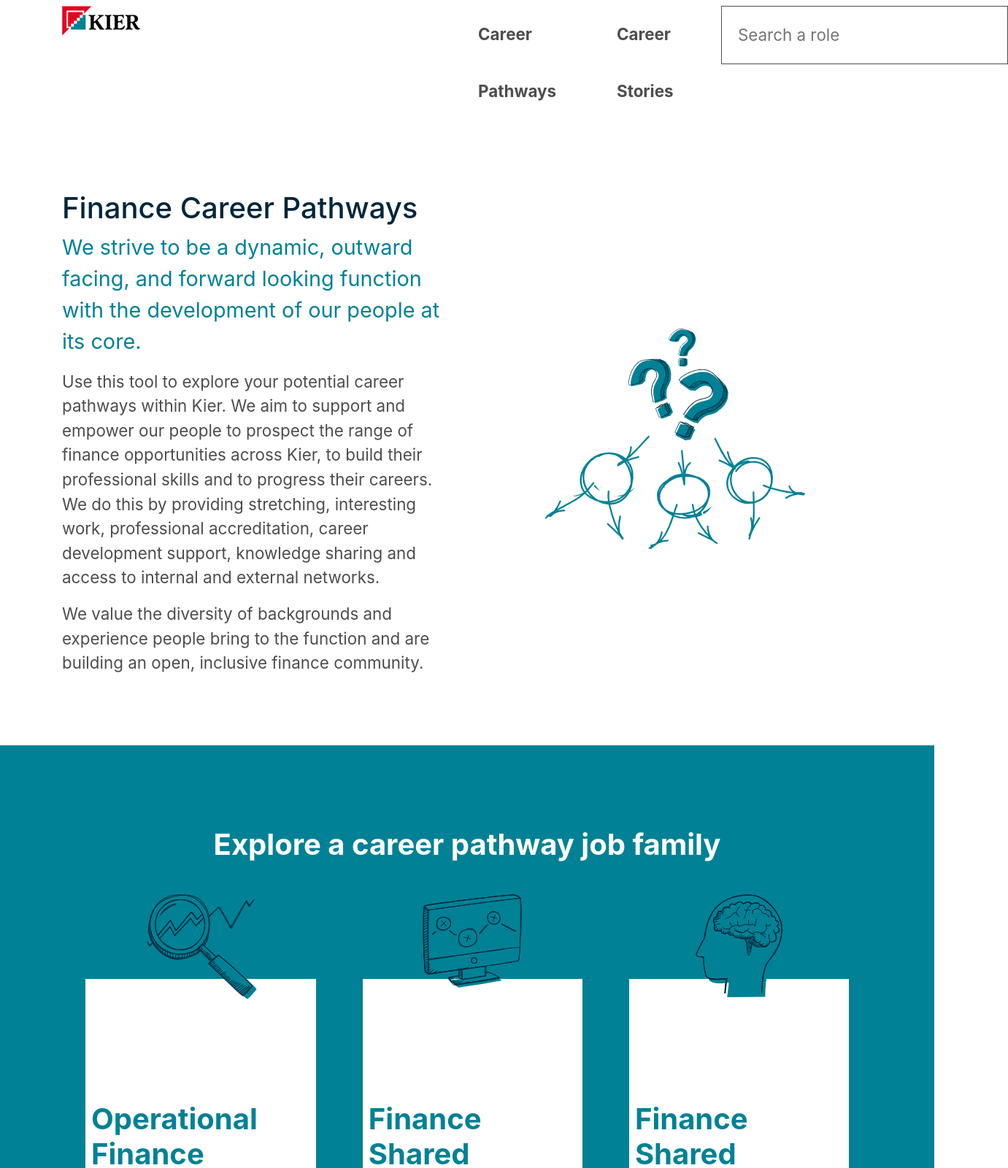
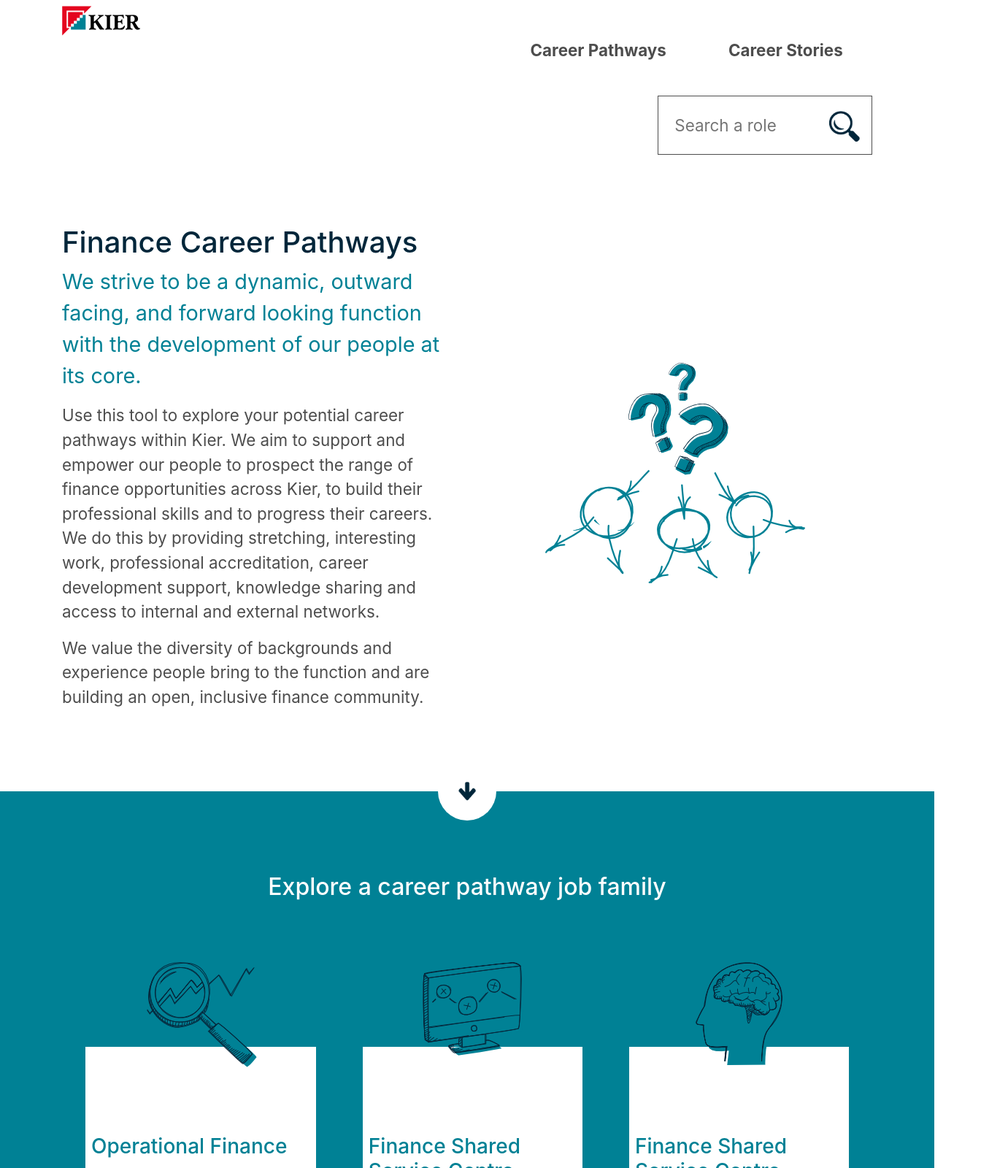
Before and after one commit to erkindunya/carersPath, a website with bundled scripts: page index.html in a window 1280 px wide. Shown: the part 40-1640 px from the top of the page at 73% size, 1381 px wide, since content can reach past the window. Built offline with nearby package versions, Linux system fonts and the light colour scheme.

Commit message:
Styling Changes, Started subnav

```diff
--- a/index.html
+++ b/index.html
@@ -1,5 +1,6 @@
 <!DOCTYPE html>
 <html lang="en">
+
 <head>
     <meta charset="UTF-8">
     <meta name="viewport" content="width=device-width, initial-scale=1.0">
@@ -8,36 +9,39 @@
     <link rel="stylesheet" href="./node_modules/bootstrap/dist/css/bootstrap.css">
     <link rel="stylesheet" href="./styles/main.scss">
 </head>
+
 <body>
     <header class="container">
         <div class="row">
-            <div class="col-lg-6">
+            <div class="col-lg-4">
                 <img src="./images/logo.png" alt="Kier">
             </div>
-            <div class="col-lg-6">
-                <div class="row">
-                    <div class="col-lg-4">
-                        <a href="#">Career Pathways</a>
-                    </div>
-                    <div class="col-lg-3">
-                        <a href="#">Career Stories</a>
-                    </div>
-                    <div class="col-lg-5">
-                        <form class="search">
-                            <input type="text" name="search-input" id="search-input" placeholder="Search a role">
-                        </form>
-                    </div>
+            <div class="col-lg-8 text-right">
+                <a href="#" class="open-subnav">Career Pathways</a>
+                <a href="#">Career Stories</a>
+                <div class="search">
+                    <input type="text" name="search-input" id="search-input" placeholder="Search a role">
+                    <img src="./images/search.png">
                 </div>
             </div>
         </div>
+        </div>
     </header>
+    <section class="container sub-nav">
+        THIS WILL BE THE SUB NAVIGATION
+    </section>
     <section class="container">
         <div class="row align-items-center">
             <div class="col">
                 <h1>Finance Career Pathways</h1>
-                <p class="subtitle">We strive to be a dynamic, outward facing, and forward looking function with the development of our people at its core.</p>
-                <p>Use this tool to explore your potential career pathways within Kier. We aim to support and empower our people to prospect the range of finance opportunities across Kier, to build their professional skills and to progress their careers. We do this by providing stretching, interesting work, professional accreditation, career development support, knowledge sharing and access to internal and external networks.</p>
-                <p>We value the diversity of backgrounds and experience people bring to the function and are building an open, inclusive finance community.</p>
+                <p class="subtitle">We strive to be a dynamic, outward facing, and forward looking function with the development of our people
+                    at its core.</p>
+                <p>Use this tool to explore your potential career pathways within Kier. We aim to support and empower our people
+                    to prospect the range of finance opportunities across Kier, to build their professional skills and to
+                    progress their careers. We do this by providing stretching, interesting work, professional accreditation,
+                    career development support, knowledge sharing and access to internal and external networks.</p>
+                <p>We value the diversity of backgrounds and experience people bring to the function and are building an open,
+                    inclusive finance community.</p>
             </div>
             <div class="col text-center">
                 <img src="./images/pathways.png">
@@ -45,6 +49,9 @@
         </div>
     </section>
     <section class="light-banner">
+        <div class="arrow">
+            <img src="./images/down-arrow.png" />
+        </div>
         <div class="container">
             <div class="row">
                 <div class="col text-center">
@@ -55,10 +62,12 @@
                 <div class="pathway-box p-2">
                     <img src="./images/operational-finance.png" class="pathway-box-image">
                     <h3>Operational Finance</h3>
-                    <p>Lorem ipsum dolor sit amet consectetur adipisicing elit. In aliquid corrupti aliquam iure ab sit exercitationem consequatur nobis libero suscipit? Tempora officia quo exercitationem perferendis molestias modi repellendus consequatur voluptatum.</p>
+                    <p>Lorem ipsum dolor sit amet consectetur adipisicing elit. In aliquid corrupti aliquam iure ab sit exercitationem
+                        consequatur nobis libero suscipit? Tempora officia quo exercitationem perferendis molestias modi
+                        repellendus consequatur voluptatum.</p>
                     <div class="row pathway-box-buttons">
                         <div class="col">
-                            <a href="#" class="btn btn-secondary">Explore</a>
+                            <a href="#" class="btn btn-rounded">Explore</a>
                         </div>
                         <div class="col text-right">
                             <a href="#" class="btn btn-primary">+</a>
@@ -68,10 +77,12 @@
                 <div class="pathway-box p-2">
                     <img src="./images/fssc.png" class="pathway-box-image">
                     <h3>Finance Shared Service Centre (FSSC)</h3>
-                    <p>Lorem ipsum dolor sit amet, consectetur adipisicing elit. Ea labore aperiam quo dolorum quibusdam? Officiis cumque, laborum architecto repellat voluptate earum iusto modi consequuntur impedit odit soluta tenetur repudiandae eos.</p>
+                    <p>Lorem ipsum dolor sit amet, consectetur adipisicing elit. Ea labore aperiam quo dolorum quibusdam? Officiis
+                        cumque, laborum architecto repellat voluptate earum iusto modi consequuntur impedit odit soluta tenetur
+                        repudiandae eos.</p>
                     <div class="row pathway-box-buttons">
                         <div class="col">
-                            <a href="#" class="btn btn-secondary">Explore</a>
+                            <a href="#" class="btn btn-rounded">Explore</a>
                         </div>
                         <div class="col text-right">
                             <a href="#" class="btn btn-primary">+</a>
@@ -81,10 +92,12 @@
                 <div class="pathway-box p-2">
                     <img src="./images/group-finance.png" class="pathway-box-image">
                     <h3>Finance Shared Service Centre (FSSC)</h3>
-                    <p>Lorem ipsum dolor sit amet, consectetur adipisicing elit. Ea labore aperiam quo dolorum quibusdam? Officiis cumque, laborum architecto repellat voluptate earum iusto modi consequuntur impedit odit soluta tenetur repudiandae eos.</p>
+                    <p>Lorem ipsum dolor sit amet, consectetur adipisicing elit. Ea labore aperiam quo dolorum quibusdam? Officiis
+                        cumque, laborum architecto repellat voluptate earum iusto modi consequuntur impedit odit soluta tenetur
+                        repudiandae eos.</p>
                     <div class="row pathway-box-buttons">
                         <div class="col">
-                            <a href="#" class="btn btn-secondary">Explore</a>
+                            <a href="#" class="btn btn-rounded">Explore</a>
                         </div>
                         <div class="col text-right">
                             <a href="#" class="btn btn-primary">+</a>
@@ -99,7 +112,16 @@
             <div class="d-flex align-items-center">
                 <div class="flex-even">
                     <h3>Career Stories</h3>
-                    <p>Lorem ipsum dolor sit, amet consectetur adipisicing elit. Libero, nihil, amet laborum perspiciatis obcaecati tenetur nemo, tempore maxime voluptate odio cupiditate! Ab, modi esse! Quae ex provident eius. Facere, expedita.</p>
+                    <p>Lorem ipsum dolor sit, amet consectetur adipisicing elit. Libero, nihil, amet laborum perspiciatis obcaecati
+                        tenetur nemo, tempore maxime voluptate odio cupiditate! Ab, modi esse! Quae ex provident eius. Facere,
+                        expedita.
+                    </p>
+
+                    <div class="row pathway-box-buttons">
+                        <div class="col">
+                            <a href="#" class="btn btn-rounded">Explore</a>
+                        </div>
+                    </div>
                 </div>
                 <div class="flex-even text-right">
                     <img class="explore-our-stories" src="./images/explore-stories.png" alt="This way to explore our stories">
@@ -112,4 +134,5 @@
     </footer>
     <script src="./scripts/main.ts"></script>
 </body>
+
 </html>
--- a/package.json
+++ b/package.json
@@ -14,6 +14,7 @@
     "typescript": "^3.0.3"
   },
   "dependencies": {
-    "bootstrap": "^4.1.3"
+    "bootstrap": "^4.1.3",
+    "jquery": "^3.3.1"
   }
 }
--- a/styles/main.scss
+++ b/styles/main.scss
@@ -1,50 +1,36 @@
-$dark-blue: #00263A;
+$dark-blue: #00263a;
 $light-blue: #008195;
-$grey: #4D4D4D;
+$grey: #4d4d4d;
 $white: #ffffff;
-$red: #E40520;
+$red: #e40520;
 
 body {
   font-size: 10px;
   font-family: Arial, Helvetica, sans-serif;
 }
 
-.flex-even {
-    flex: 1;
+h1 {
+  font-size: 4em;
+  font-weight: bold;
+  color: $dark-blue;
 }
 
-header {
-    margin-top: 3em;
-    margin-bottom: 6em;
-
-    a {
-        font-size: 1.4em;
-        color: $grey;
+h2 {
+  font-size: 2.8em;
   font-weight: bold;
-        margin-top: 1em;
-        margin-bottom: 1em;
-        line-height: 3.5em;
+  color: $dark-blue;
 }
 
-    .search {
-        input {
-            border: 1px solid $grey;
-            box-shadow: none;
-            padding: 1em;
-            font-size: 1.4em;
-        }
-    }
+h3 {
+  font-size: 2.4em;
+  font-weight: bold;
+  color: $dark-blue;
 }
 
-h1 {
-    font-size: 4em;
+h4 {
+  font-size: 1.8em;
+  font-weight: bold;
   color: $dark-blue;
-    font-weight: bold;
-}
-
-.subtitle {
-    font-size: 1.8em;
-    color: $light-blue;
 }
 
 p {
@@ -52,16 +38,134 @@
   color: $grey;
 }
 
+img {
+  max-width: 100%;
+}
+
+// re-usable
+
+.subtitle {
+  font-size: 1.8em;
+  color: $light-blue;
+}
+
+.flex-even {
+  flex: 1;
+}
+
+.btn-rounded {
+  border-color: $dark-blue;
+  background-color: $white;
+  color: $dark-blue;
+  border-radius: 2em;
+  font-weight: bold;
+  font-size: 1.8em;
+  padding: 0 2.6em;
+
+  &:hover {
+    color: $white;
+    background-color: $dark-blue;
+  }
+}
+
+// specific
+
+header {
+  margin-top: 3em;
+  margin-bottom: 6em;
+
+  a {
+    position: relative;
+    font-size: 1.4em;
+    color: $grey;
+    font-weight: bold;
+    margin-top: 1em;
+    margin-bottom: 1em;
+    line-height: 3.5em;
+    display: inline-block;
+    padding: 0 1.8em;
+    transition-duration: 0.15s;
+
+    &.active {
+      background-color: $dark-blue;
+      color: #fff;
+    }
+
+    &:not(.active) {
+      &:after {
+        position: absolute;
+        top: 100%;
+        left: 50%;
+        width: 80%;
+        height: 4px;
+        background: rgba($light-blue, 0.1);
+        content: "";
+        opacity: 0;
+        -webkit-transition: opacity 0.3s, -webkit-transform 0.3s;
+        -moz-transition: opacity 0.3s, -moz-transform 0.3s;
+        transition: opacity 0.3s, transform 0.3s;
+        -webkit-transform: translateY(10px);
+        -moz-transform: translateY(10px);
+        transform: translateY(10px) translateX(-50%);
+      }
+
+      &:hover {
+        color: $grey;
+        text-decoration: none;
+
+        &:after {
+          opacity: 1;
+          background: rgba($light-blue, 1);
+          transform: translateY(0px) translateX(-50%);
+        }
+      }
+    }
+  }
+
+  .search {
+    display: inline-block;
+    margin-left: 1em;
+    border: 1px solid $grey;
+
+    input {
+      border: none;
+      outline: none;
+      box-shadow: none;
+      padding: 1em;
+      font-size: 1.4em;
+      width: 230px;
+    }
+
+    button {
+      border: none;
+      height: 3em;
+    }
+
+    img {
+      width: 2.6em;
+      margin-right: 1em;
+      padding-bottom: 0.3em;
+    }
+  }
+}
+
+.sub-nav {
+  background-color: $dark-blue;
+  display: none;
+}
+
 .light-banner {
+  position: relative;
   background-color: $light-blue;
   padding: 5em 0;
-    margin-top: 5em;
+  margin-top: 6em;
+
   h2 {
     color: $white;
-        font-weight: bold;
     text-align: center;
-        font-size: 2.5em;
+    margin-bottom: 1.5em;
   }
+
   .row {
     padding-top: 2em;
     padding-bottom: 2em;
@@ -76,10 +180,7 @@
   }
   h3 {
     color: $white;
-        font-weight: bold;
-        font-size: 2.5em;
   }
-
 }
 
 .explore-our-stories {
@@ -94,6 +195,8 @@
   background-color: $white;
   margin: 2em;
   margin-top: 7.5em;
+  padding: 0 3em !important;
+
   .pathway-box-image {
     display: block;
     position: absolute;
@@ -105,23 +208,8 @@
 
   h3 {
     margin-top: 4em;
-        font-size: 2.5em;
-        font-weight: bold;
+    margin-bottom: 0.7em;
     color: $light-blue;
-    }
-
-    .btn-secondary {
-        border-color: $dark-blue;
-        background-color: $white;
-        color: $dark-blue;
-        border-radius: 2em;
-        font-weight: bold;
-        font-size: 1.8em;
-        padding: 0 2em;
-        &:hover {
-            color: $white;
-            background-color: $dark-blue;
-        }
   }
 
   .btn-primary {
@@ -138,3 +226,26 @@
     }
   }
 }
+
+.arrow {
+  position: absolute;
+  top: 0;
+  width: 5em;
+  height: 5em;
+  border-radius: 50%;
+  background-color: #fff;
+  left: 50%;
+  -webkit-transform: translateX(-50%) translateY(-50%);
+  -ms-transform: translateX(-50%) translateY(-50%);
+  transform: translateX(-50%) translateY(-50%);
+  text-align: center;
+
+  img {
+    position: relative;
+    top: 50%;
+    width: 1.6em;
+    -webkit-transform: translateY(-50%);
+    -ms-transform: translateY(-50%);
+    transform: translateY(-50%);
+  }
+}
```
Also changed, not shown: images/down-arrow.png (added), images/search.png (added), 1 other file. Lines whose indentation alone changed are shown as unchanged.
